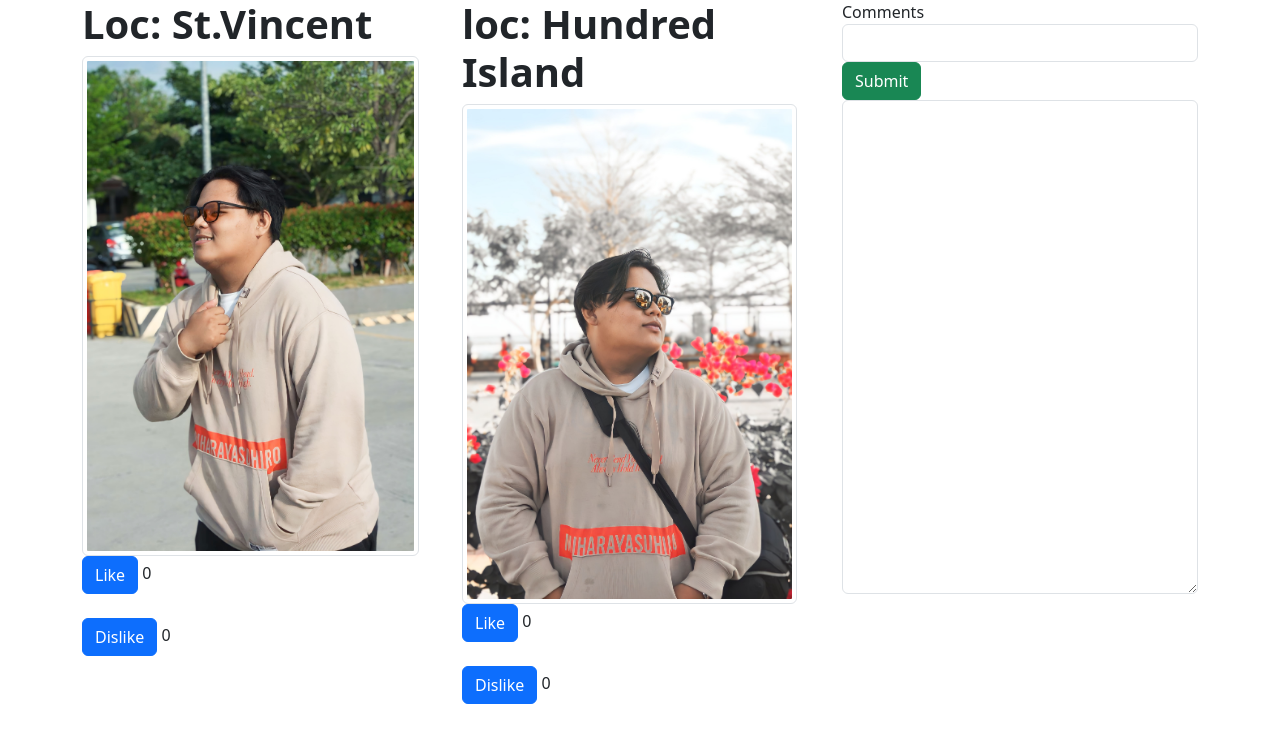
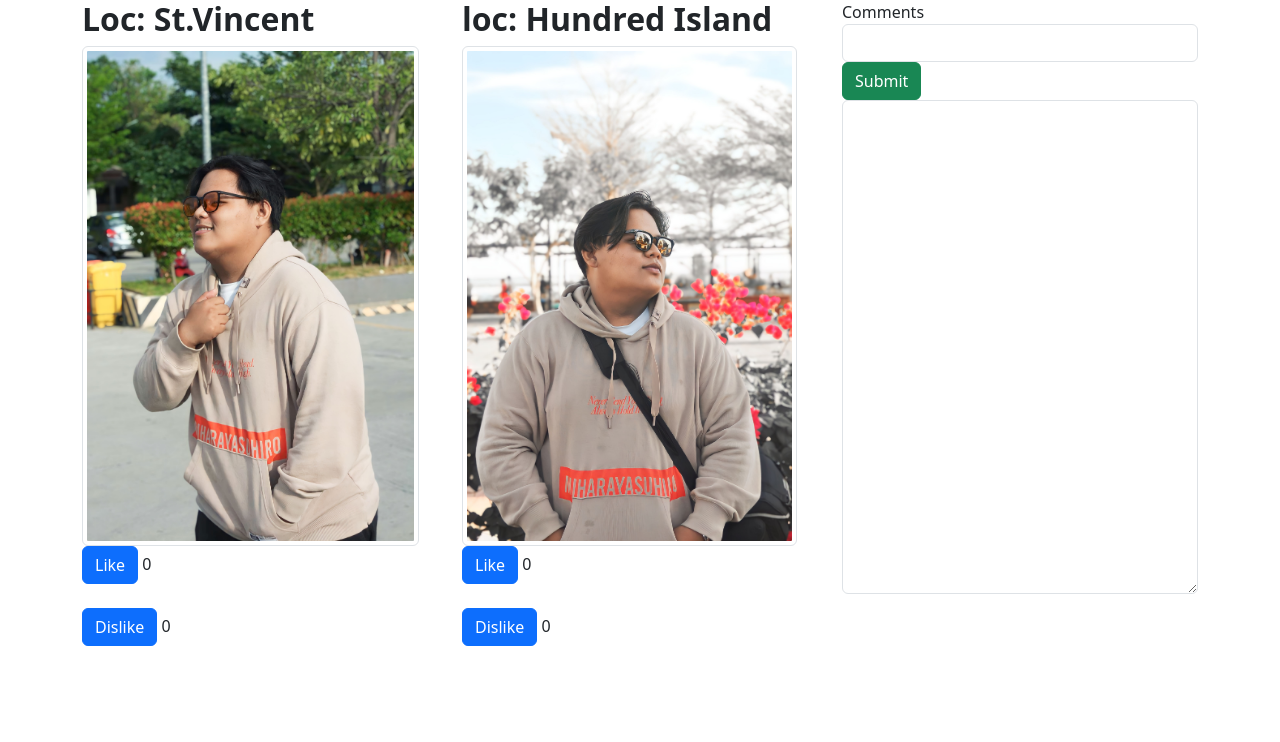
Before and after one commit to StephenNGeronimo/StephenNGeronimo.github.io, a plain HTML site: page index.html in a window 1280 px wide. Drawn offline with nearby package versions, Linux system fonts and the light colour scheme.

Commit message:
Update index.html

```diff
--- a/index.html
+++ b/index.html
@@ -11,7 +11,7 @@
          <div class="container">
           <div class="row">
            <div class="col-4">
-              <h1> <b>  Loc: St.Vincent </b> </h1>
+              <h2> <b>  Loc: St.Vincent </b> </h2>
              <img src="1.jpg" class="img-thumbnail" style="widtg:400px; height:500px;"/> <br>
              <button class="btn btn-primary" type=button id="btnLike1"> Like </button>
                   <output id="countLikes1">0</output>
@@ -22,7 +22,7 @@
            </div>
 
              <div class="col-4">
-                  <h1><b> loc: Hundred Island</b> </h1>
+                  <h2><b> loc: Hundred Island</b> </h2>
              <img src="2.jpg" class="img-thumbnail" style="widtg:400px; height:500px;"/> <br>
              <button class="btn btn-primary" type=button id="btnLike2"> Like </button>
                     <output id="countLikes2">0</output>
```
